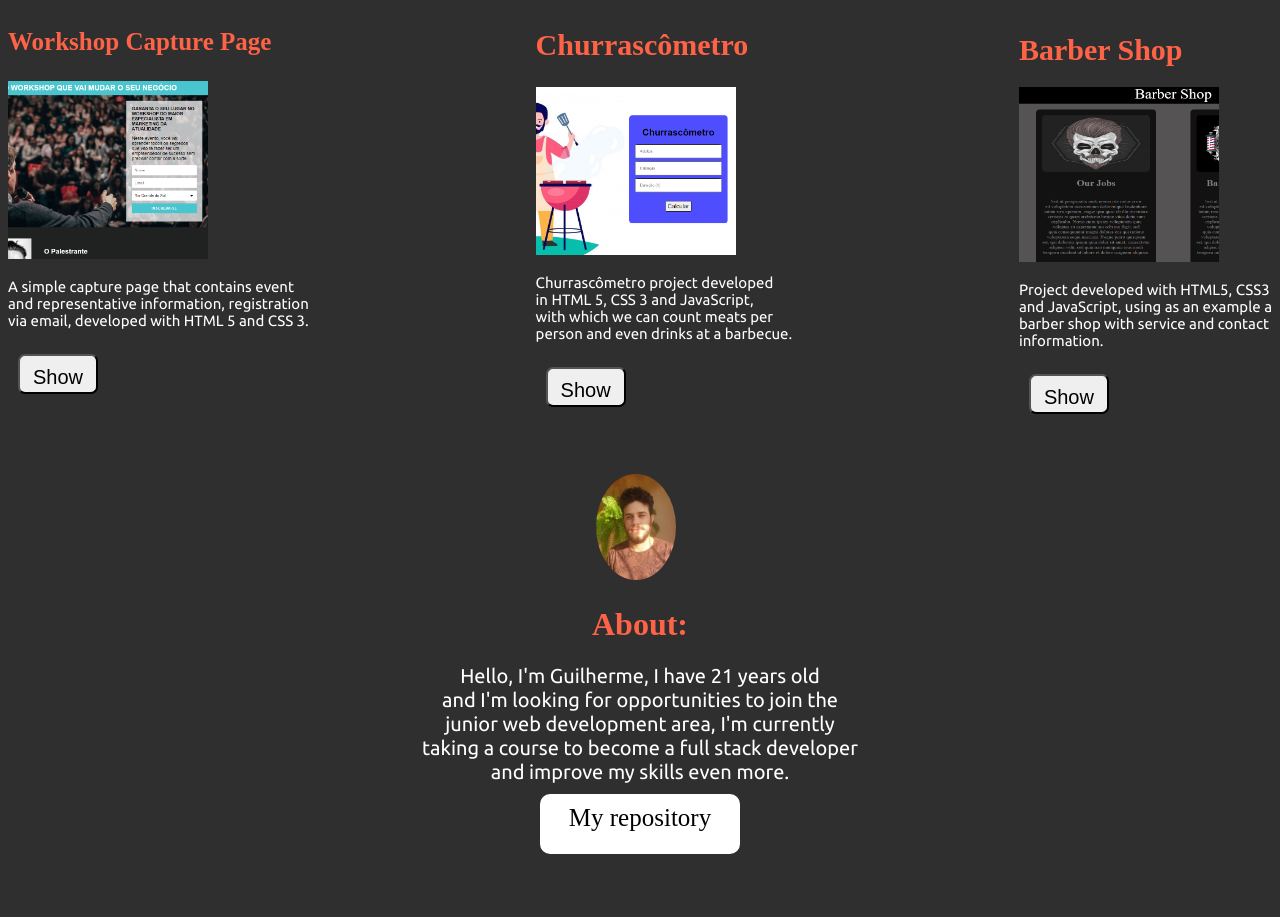
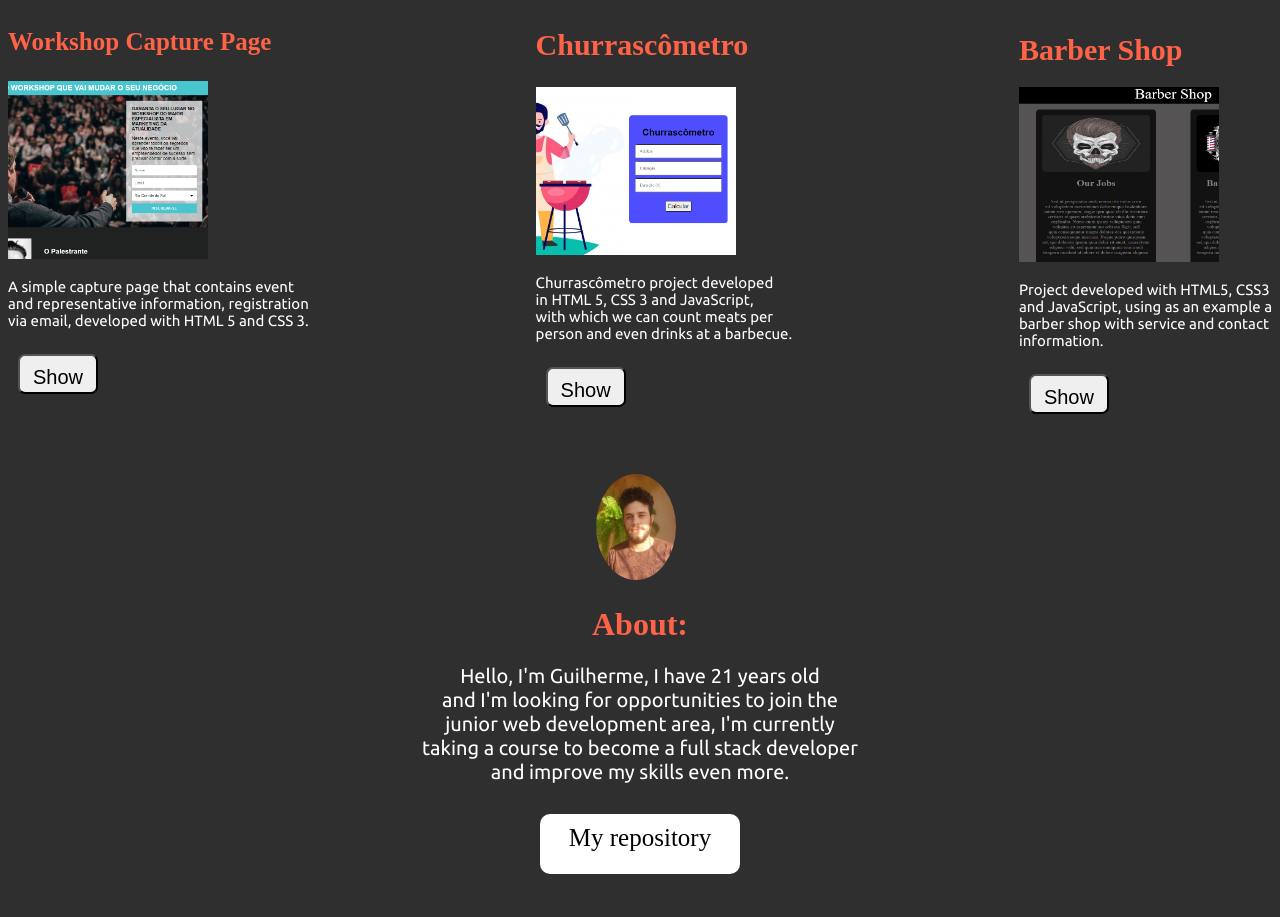
Before and after one commit to GuilhermeMalachias/Portfolio, a plain HTML site: page info.html in a window 1280 px wide. Shown: the part 306-1223 px from the top of the page. Before the commit the page ends 1178 px from the top, so only its background shows below. Drawn offline with Linux system fonts and the light colour scheme.

Commit message:
Update info.css

```diff
--- a/CSS/info.css
+++ b/CSS/info.css
@@ -166,7 +166,9 @@ footer{
     transition-duration: 800ms;
 
     position: relative;
-    bottom: 10px;
+    top: 10px;
+
+    margin-bottom: 50px;
 }
 
 #link:hover{
```
